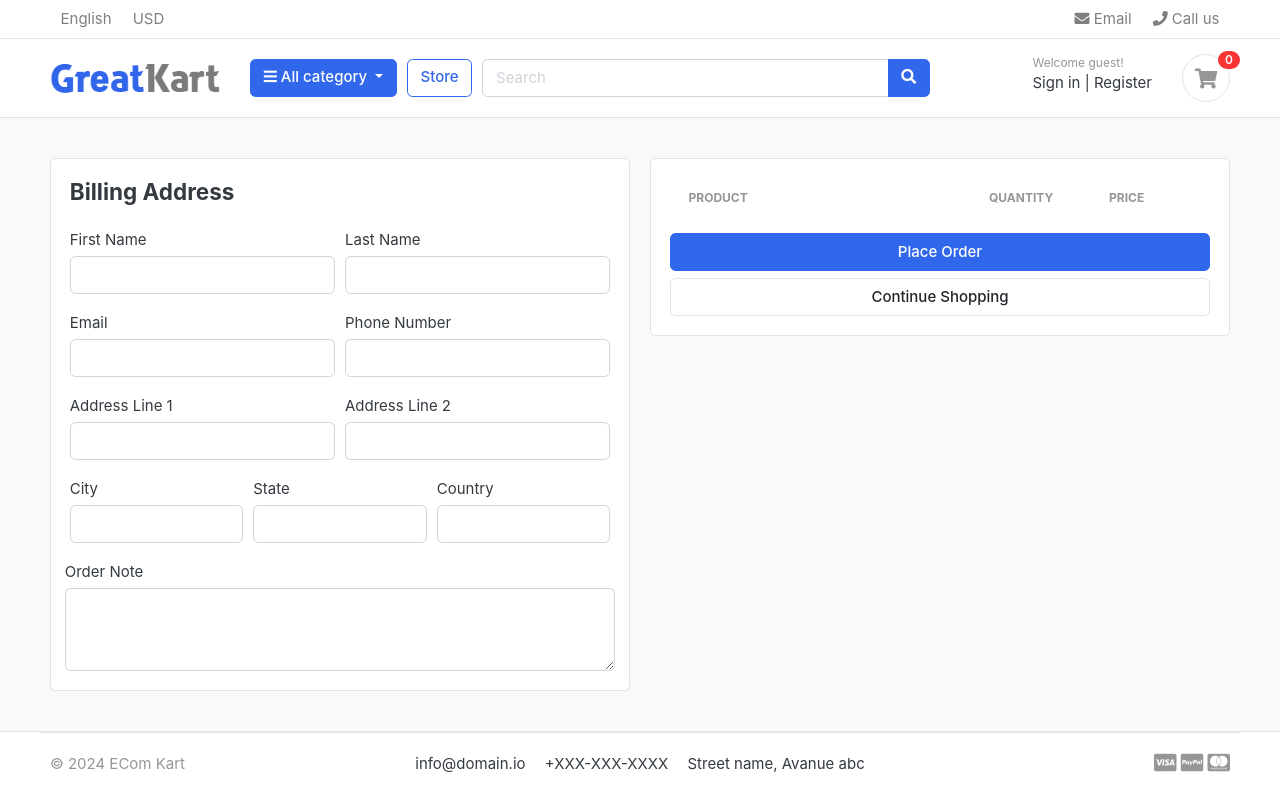
After one commit to STRYKER316/ecom-kart-django, a Django app: page /cart/checkout/ in a window 1280 px wide. The commit adds this page. Run offline with Django 3.2, Linux system fonts and the light colour scheme; tables that the repository leaves empty hold one stand-in row (values such as "Sample post"); lists and menus that the app fills with data are empty; some libraries are stand-ins or nearby versions; some web fonts are replaced.

Commit message:
Add checkout functionality to cart

```diff
--- a/cart/urls.py
+++ b/cart/urls.py
@@ -7,4 +7,5 @@ urlpatterns = [
     path('add_to_cart/<int:product_id>/', views.add_to_cart, name='add_to_cart'),
     path('remove_from_cart/<int:product_id>/<int:cart_item_id>', views.remove_from_cart, name='remove_from_cart'),
     path('remove_cart_item/<int:product_id>/<int:cart_item_id>', views.remove_cart_item, name='remove_cart_item'),
+    path('checkout/', views.checkout, name='checkout'),
 ]
--- a/cart/views.py
+++ b/cart/views.py
@@ -134,3 +134,30 @@ def remove_cart_item(request, product_id, cart_item_id):
     cart_item.delete()
 
     return redirect('cart')
+
+
+def checkout(request, total=0, quantity=0, cart_items=None):
+    tax = 0
+    grand_total = 0
+    try:
+        cart = Cart.objects.get(cart_id=_get_cart_id(request))
+        cart_items = CartItem.objects.filter(cart=cart, is_active=True)
+        for cart_item in cart_items:
+            total += (cart_item.product.price * cart_item.quantity)
+            quantity += cart_item.quantity
+
+        tax = (2 * total) / 100
+        grand_total = total + tax
+
+    except ObjectDoesNotExist:
+        pass
+
+    context = {
+        'total': total,
+        'quantity': quantity,
+        'cart_items': cart_items,
+        'tax': tax,
+        'grand_total': grand_total
+    }
+
+    return render(request, 'store/checkout.html', context)
--- a/templates/store/cart.html
+++ b/templates/store/cart.html
@@ -110,7 +110,7 @@
                             <p class="text-center mb-3">
                                 <img src="{% static './images/misc/payments.png' %}" height="26">
                             </p>
-                            <a href="./place-order.html" class="btn btn-primary btn-block"> Checkout </a>
+                            <a href="{% url 'checkout' %}" class="btn btn-primary btn-block"> Checkout </a>
                             <a href="{% url 'store' %}" class="btn btn-light btn-block">Continue Shopping</a>
                         </div> <!-- card-body.// -->
                     </div> <!-- card.// -->
--- /dev/null
+++ b/templates/store/checkout.html
@@ -0,0 +1,141 @@
+{% extends 'base.html' %}
+
+{% load static %}
+
+
+{% block content %}
+
+<section class="section-content padding-y bg">
+    <div class="container">
+
+        <!-- ============================ COMPONENT 1 ================================= -->
+        <div class="row">
+            <aside class="col-lg-6">
+                <div class="card">
+                    <div class="card-body">
+                        <h4 class="card-title mb-4">Billing Address</h4>
+
+                        <form action="">
+                            <div class="form-row">
+                                <div class="col form-group">
+                                    <label for="">First Name</label>
+                                    <input type="text" name="first_name" class="form-control" required>
+                                </div>
+                                <div class="col form-group">
+                                    <label for="">Last Name</label>
+                                    <input type="text" name="last_name" class="form-control" required>
+                                </div>
+                            </div>
+
+                            <div class="form-row">
+                                <div class="col form-group">
+                                    <label for="">Email</label>
+                                    <input type="email" name="email" class="form-control" required>
+                                </div>
+                                <div class="col form-group">
+                                    <label for="">Phone Number</label>
+                                    <input type="text" name="phone" class="form-control" required>
+                                </div>
+                            </div>
+
+                            <div class="form-row">
+                                <div class="col form-group">
+                                    <label for="">Address Line 1</label>
+                                    <input type="text" name="address_line_1" class="form-control" required>
+                                </div>
+                                <div class="col form-group">
+                                    <label for="">Address Line 2</label>
+                                    <input type="text" name="address_line_2" class="form-control">
+                                </div>
+                            </div>
+
+                            <div class="form-row">
+                                <div class="col form-group">
+                                    <label for="">City</label>
+                                    <input type="text" name="city" class="form-control" required>
+                                </div>
+                                <div class="col form-group">
+                                    <label for="">State</label>
+                                    <input type="text" name="state" class="form-control">
+                                </div>
+                                <div class="col form-group">
+                                    <label for="">Country</label>
+                                    <input type="text" name="country" class="form-control">
+                                </div>
+                            </div>
+
+                            <div class="form-row">
+                                <label for="">Order Note</label>
+                                <textarea name="order_note" rows="3" class="form-control"></textarea>
+                            </div>
+
+                        </form>
+                    </div>
+
+                </div> <!-- card.// -->
+
+            </aside> <!-- col.// -->
+
+            <aside class="col-lg-6">
+
+                <div class="card">
+                    <div class="card-body">
+
+                        <table class="table table-borderless table-shopping-cart">
+                            <thead class="text-muted">
+                                <tr class="small text-uppercase">
+                                    <th scope="col">Product</th>
+                                    <th scope="col" width="120">Quantity</th>
+                                    <th scope="col" width="120">Price</th>
+                                </tr>
+                            </thead>
+
+                            <tbody>
+                                {% for cart_item in cart_items %}
+                                <tr>
+                                    <td>
+                                        <figure class="itemside align-items-center">
+                                            <div class="aside"><img src="{{ cart_item.product.image.url }}" class="img-sm"></div>
+                                            <figcaption class="info">
+                                                <a href="{{ cart_item.product.get_url }}" class="title text-dark">{{ cart_item.product.product_name }}</a>
+                                                <p class="text-muted small">
+                                                    {% if cart_item.variations.all %}
+                                                        {% for item in cart_item.variations.all %}
+                                                            {{ item.variation_category | capfirst }} : {{ item.variation_value | capfirst }}
+                                                            <br>
+                                                        {% endfor %}
+                                                    {% endif %}
+                                                </p>
+                                            </figcaption>
+                                        </figure>
+                                    </td>
+                                    <td>
+                                        <label for="">{{ cart_item.quantity }}</label>
+                                    </td>
+                                    <td>
+                                        <div class="price-wrap">
+                                            <var class="price">$ {{ cart_item.sub_total }}</var>
+                                            <small class="text-muted"> $ {{ cart_item.product.price }} each </small>
+                                        </div> <!-- price-wrap .// -->
+                                    </td>
+                                </tr>
+                                {% endfor %}
+                            </tbody>
+                        </table>
+
+                        <a href="./place-order.html" class="btn btn-primary btn-block"> Place Order </a>
+                        <a href="{% url 'store' %}" class="btn btn-light btn-block">Continue Shopping</a>
+                    </div> <!-- card-body.// -->
+                </div> <!-- card.// -->
+
+            </aside> <!-- col.// -->
+
+        </div> <!-- row.// -->
+        <!-- ============================ COMPONENT 1 END .// ================================= -->
+
+    </div> <!-- container .//  -->
+
+</section>
+<!-- ========================= SECTION CONTENT END// ========================= -->
+
+{% endblock %}
```
